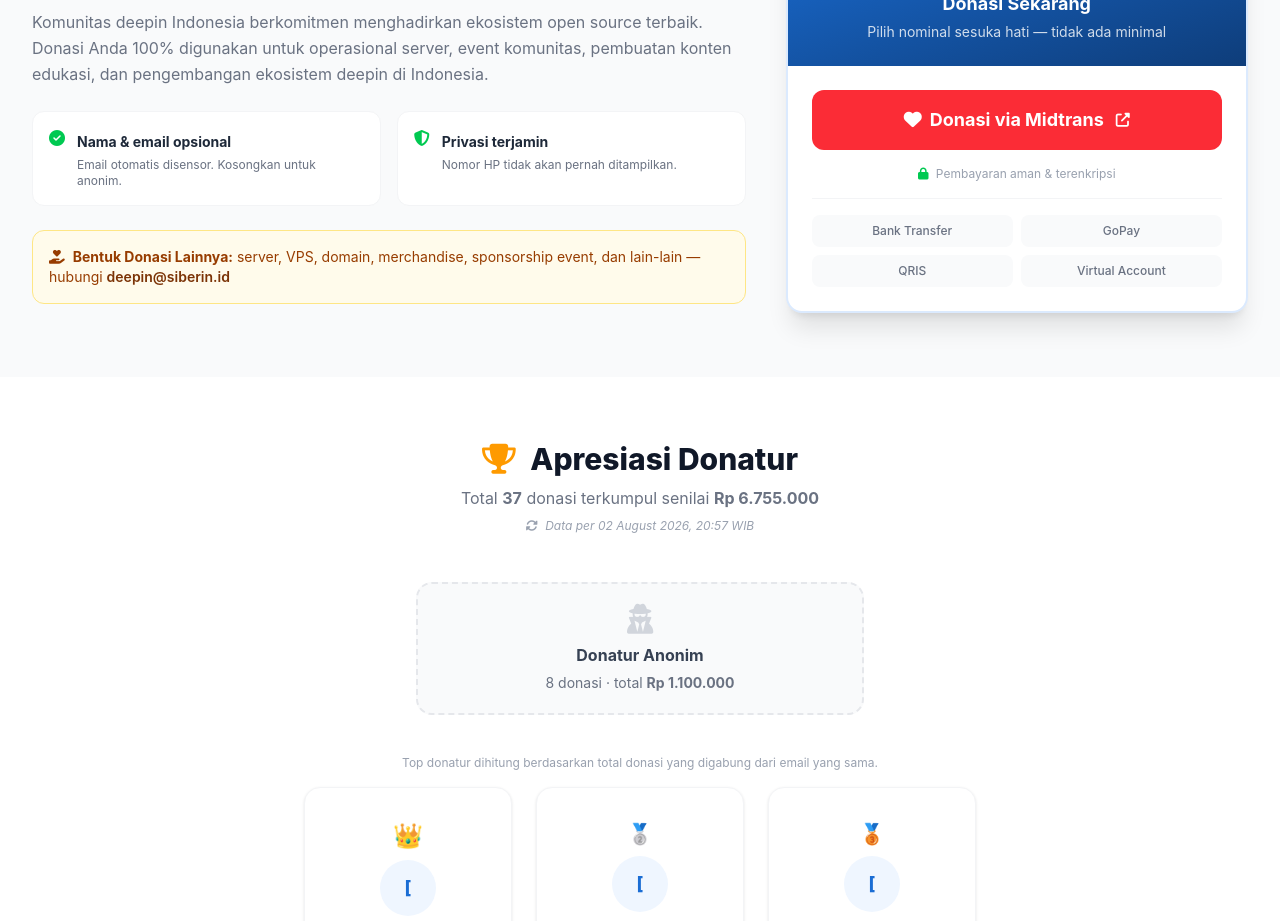
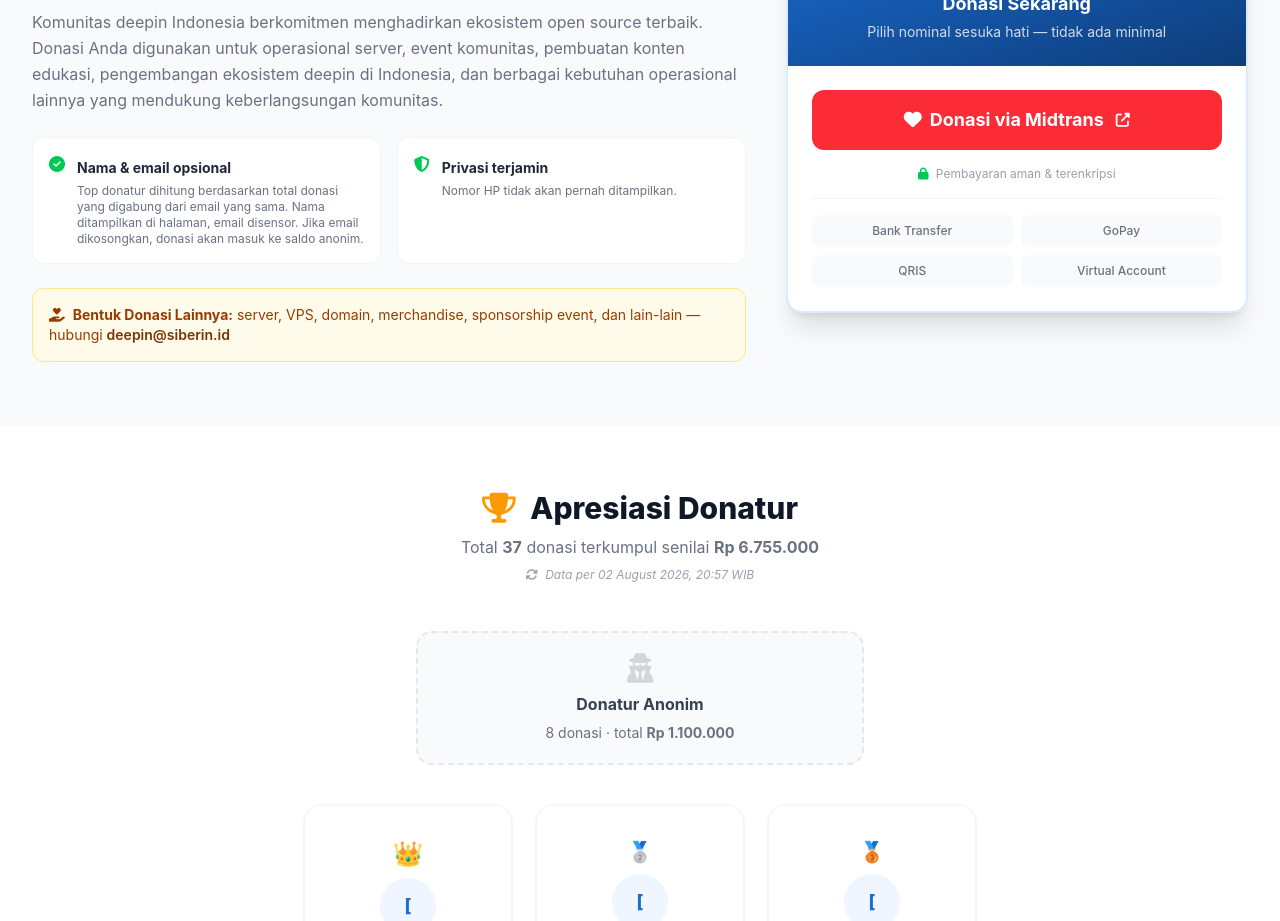
Before and after one commit to deepin-Indonesia/donasi-site, an Astro site: page / in a window 1280 px wide. Shown: the part 614-1535 px from the top of the page. Built offline with nearby package versions, Linux system fonts and the light colour scheme; Astro itself is replaced by a stand-in of ours.

Commit message:
fix: move donor grouping note to name/email card, expand donation text, remove 100%

```diff
--- a/src/pages/index.astro
+++ b/src/pages/index.astro
@@ -61,13 +61,13 @@ function getDonorCount(donor: Donor) {
           <div>
             <span class="inline-flex items-center gap-2 px-3 py-1.5 rounded-full bg-deepin-50 text-deepin-700 text-xs font-semibold mb-4"><i class="fas fa-heart text-[10px]" /> DONASI</span>
             <h2 class="text-3xl font-extrabold text-gray-900 mb-3">Bantu Kami Berkembang</h2>
-            <p class="text-gray-500 leading-relaxed">Komunitas deepin Indonesia berkomitmen menghadirkan ekosistem open source terbaik. Donasi Anda 100% digunakan untuk operasional server, event komunitas, pembuatan konten edukasi, dan pengembangan ekosistem deepin di Indonesia.</p>
+            <p class="text-gray-500 leading-relaxed">Komunitas deepin Indonesia berkomitmen menghadirkan ekosistem open source terbaik. Donasi Anda digunakan untuk operasional server, event komunitas, pembuatan konten edukasi, pengembangan ekosistem deepin di Indonesia, dan berbagai kebutuhan operasional lainnya yang mendukung keberlangsungan komunitas.</p>
           </div>
 
           <div class="grid sm:grid-cols-2 gap-4">
             <div class="flex items-start gap-3 p-4 rounded-xl bg-white border border-gray-100">
               <i class="fas fa-check-circle text-green-500 mt-0.5" />
-              <div><strong class="text-sm text-gray-800">Nama & email opsional</strong><p class="text-xs text-gray-500 mt-0.5">Email otomatis disensor. Kosongkan untuk anonim.</p></div>
+              <div><strong class="text-sm text-gray-800">Nama & email opsional</strong><p class="text-xs text-gray-500 mt-0.5">Top donatur dihitung berdasarkan total donasi yang digabung dari email yang sama. Nama ditampilkan di halaman, email disensor. Jika email dikosongkan, donasi akan masuk ke saldo anonim.</p></div>
             </div>
             <div class="flex items-start gap-3 p-4 rounded-xl bg-white border border-gray-100">
               <i class="fas fa-shield-alt text-green-500 mt-0.5" />
@@ -121,7 +121,6 @@ function getDonorCount(donor: Donor) {
       )}
 
       <!-- Top 3 -->
-      <p class="text-center text-xs text-gray-400 mb-4">Top donatur dihitung berdasarkan total donasi yang digabung dari email yang sama.</p>
       <div class="grid sm:grid-cols-3 gap-6 max-w-2xl mx-auto mb-14">
         {top3.map((d, i) => (
           <div class="card p-5 pt-8 text-center relative group hover:-translate-y-1 transition-all duration-300">
```
Also changed, not shown: 2 other files.
